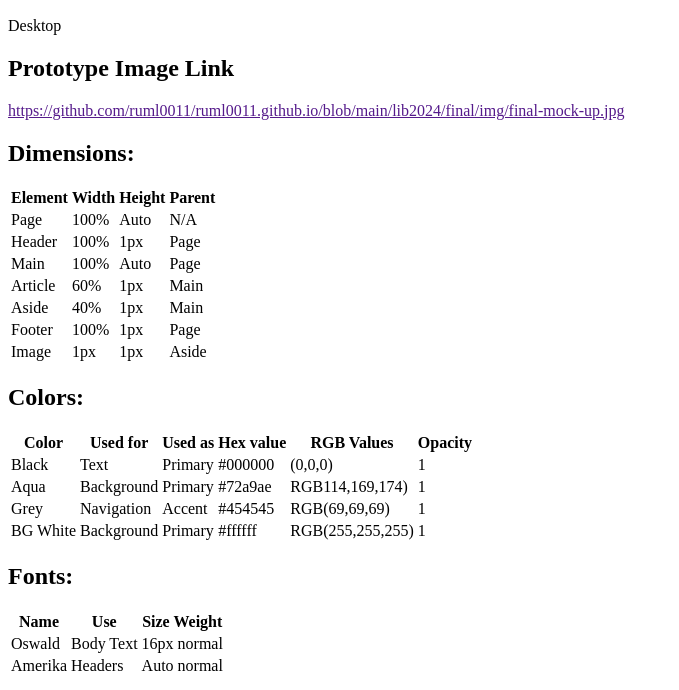
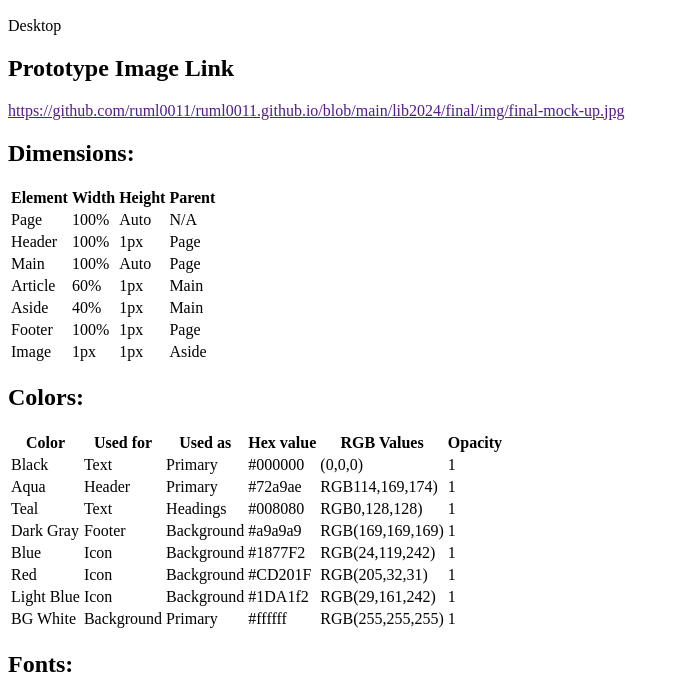
Before and after one commit to mleighrumley/mleighrumley.github.io, a plain HTML site: page lib2024/final/sss.html in a window 1280 px wide. Shown: the part 110-800 px from the top of the page, without its empty margins (0-679 px from the left). Drawn offline with Linux system fonts and the light colour scheme.

Commit message:
SSS complete

```diff
--- a/lib2024/final/sss.html
+++ b/lib2024/final/sss.html
@@ -96,20 +96,51 @@
 					</tr>
 					<tr>
 						<td>Aqua</td>
-						<td>Background</td>
+						<td>Header</td>
 						<td>Primary</td>
 						<td>#72a9ae</td>
 						<td>RGB114,169,174)</td>
 						<td>1</td>
 					</tr>
 					<tr>
-						<td>Grey</td>
-						<td>Navigation</td>
-						<td>Accent</td>
-						<td>#454545</td>
-						<td>RGB(69,69,69)</td>
+						<td>Teal</td>
+						<td>Text</td>
+						<td>Headings</td>
+						<td>#008080</td>
+						<td>RGB0,128,128)</td>
 						<td>1</td>
 					</tr>
+					<tr>
+						<td>Dark Gray</td>
+						<td>Footer</td>
+						<td>Background</td>
+						<td>#a9a9a9</td>
+						<td>RGB(169,169,169)</td>
+						<td>1</td>
+					</tr>
+					<tr>
+						<td>Blue</td>
+						<td>Icon</td>
+						<td>Background</td>
+						<td>#1877F2</td>
+						<td>RGB(24,119,242)</td>
+						<td>1</td>
+					</tr>
+					<tr>
+						<td>Red</td>
+						<td>Icon</td>
+						<td>Background</td>
+						<td>#CD201F</td>
+						<td>RGB(205,32,31)</td>
+						<td>1</td>
+					</tr>
+					<tr>
+						<td>Light Blue</td>
+						<td>Icon</td>
+						<td>Background</td>
+						<td>#1DA1f2</td>
+						<td>RGB(29,161,242)</td>
+						<td>1</td>
 					<tr>
 						<td>BG White</td>
 						<td>Background</td>
```
Also changed, not shown: lib2024/final/img/final-mockup.jpg (added), 1 other file.
